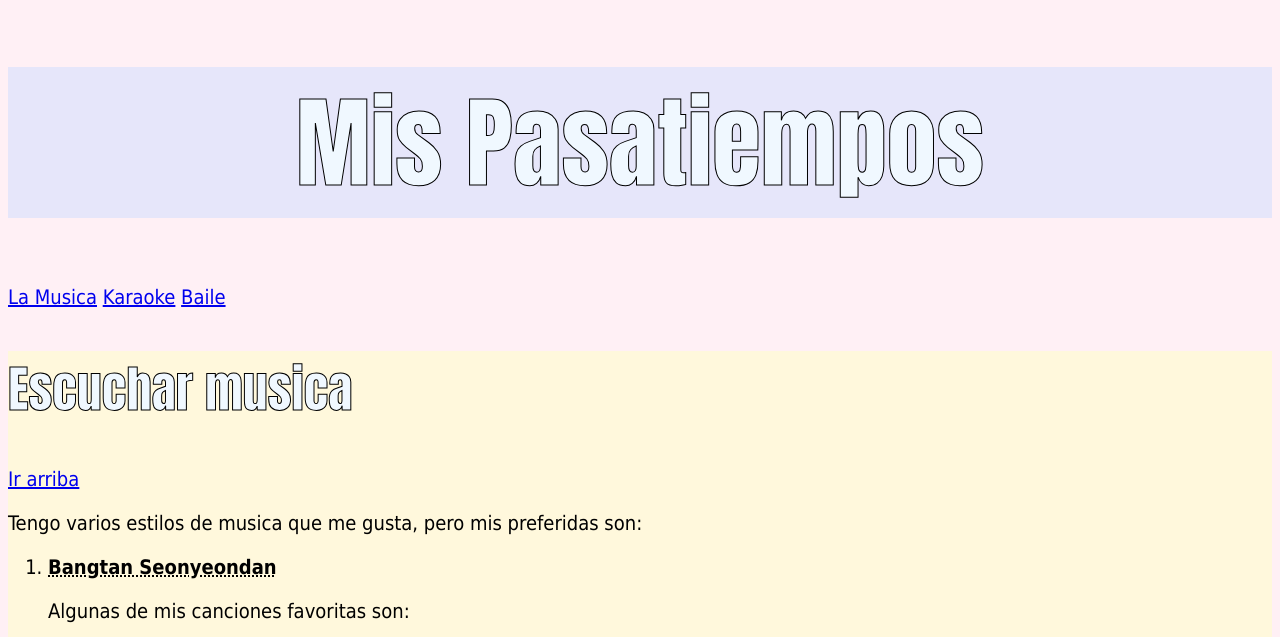
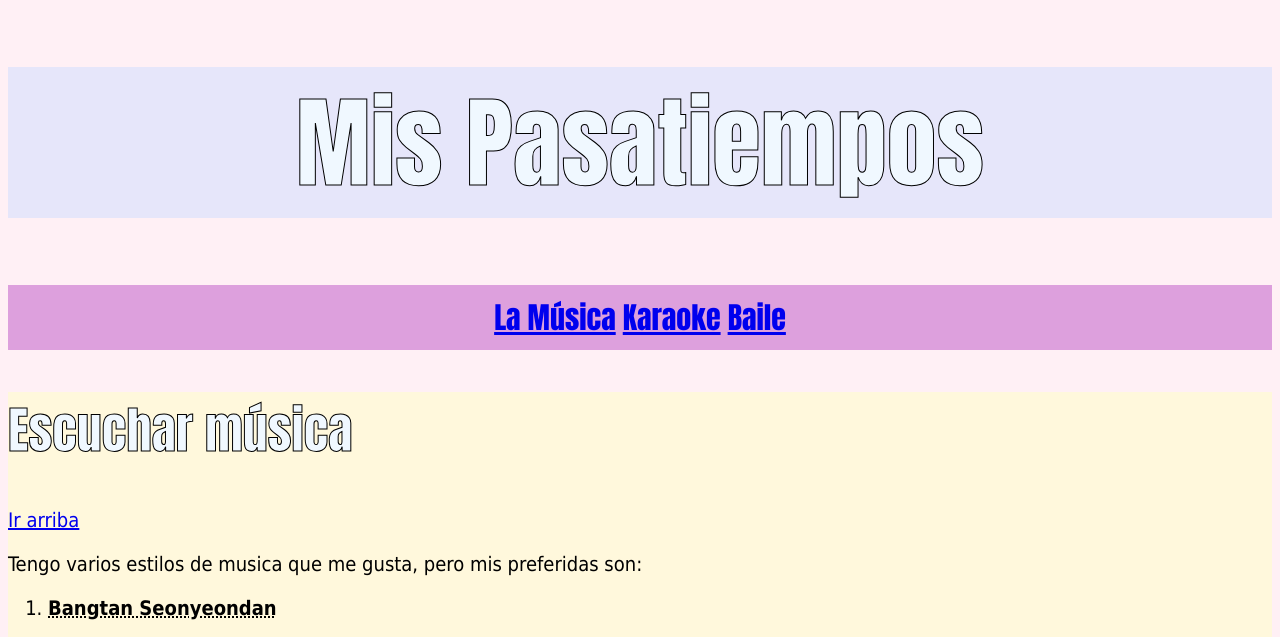
Before and after one commit to ClaraMontes1504/MisPasatiempos, a plain HTML site: page index.html in a window 1280 px wide. Shown: the top 637 px of the page. Drawn offline with Linux system fonts and the light colour scheme.

Commit message:
Se hacen cambios

```diff
--- a/index.html
+++ b/index.html
@@ -10,13 +10,15 @@
     <link rel="stylesheet" href="style.css">
     <h1>Mis Pasatiempos</h1>
 
-    <a href="#Musica">La Musica</a>
-    <a href="#Cantar">Karaoke</a>
-    <a href="#Baile">Baile</a>
+    <nav class="Yo">
+        <a href="#Musica">La Música</a>
+        <a href="#Cantar">Karaoke</a>
+        <a href="#Baile">Baile</a>
+    </nav>
 
 
     <section id="Musica" style="background-color:cornsilk;">
-        <h2>Escuchar musica</h2> <a href="#top">Ir arriba</a>
+        <h2>Escuchar música</h2> <a href="#top">Ir arriba</a>
         <p>Tengo varios estilos de musica que me gusta, pero mis preferidas son: </p>
         <ol>
             <li><abbr title="BTS"><strong>Bangtan Seonyeondan</strong> </abbr></li>
@@ -70,12 +72,12 @@
         <ol>
             <li><strong>Twice</strong> </li>
             <dt>Para esto es importante poner solo los videos de coreografia y no tanto el video musical</dt>
-            <ul><li>Cancion que mas me gusta bailar:</li> </ul>
+            <ul><li>Cancion que más me gusta bailar:</li> </ul>
             <div style="text-align:center;">
                 <iframe width="560" height="315" src="https://www.youtube.com/embed/FWjMQ-XY2XY" title="YouTube video player" frameborder="0" allow="accelerometer; autoplay; clipboard-write; encrypted-media; gyroscope; picture-in-picture" allowfullscreen></iframe>
             </div>
             <li><strong>Itzy</strong> </li>
-            <ul><li>Cancion que mas me gusta bailar:</li> </ul>
+            <ul><li>Cancion que más me gusta bailar:</li> </ul>
             <div style="text-align:center">
                 <iframe width="560" height="315" src="https://www.youtube.com/embed/G_Lhkhxl8BU" title="YouTube video player" frameborder="0" allow="accelerometer; autoplay; clipboard-write; encrypted-media; gyroscope; picture-in-picture" allowfullscreen></iframe>
             </div>
--- a/style.css
+++ b/style.css
@@ -21,3 +21,11 @@ h2 {
     -webkit-text-stroke-color: black;
     -webkit-text-stroke-width: 1px;
 }
+
+nav{
+    background-color:plum;
+    font-family:Impact;
+    font-size:30px;
+    text-align: center;
+    padding: 10px;
+}
```
